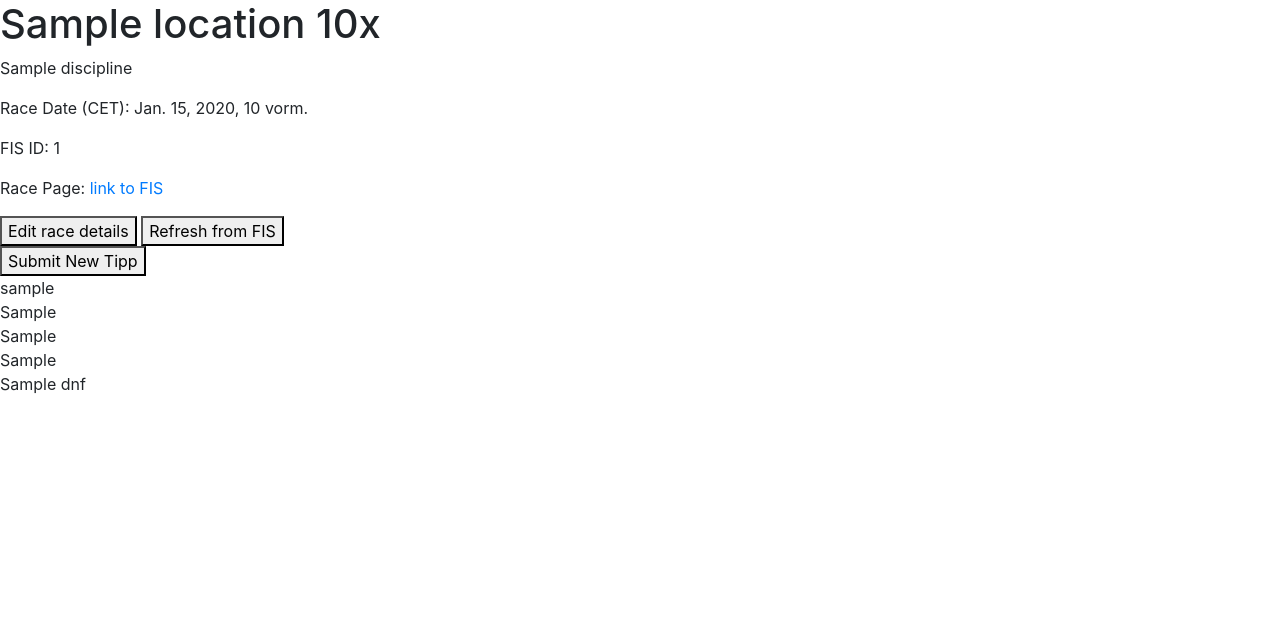
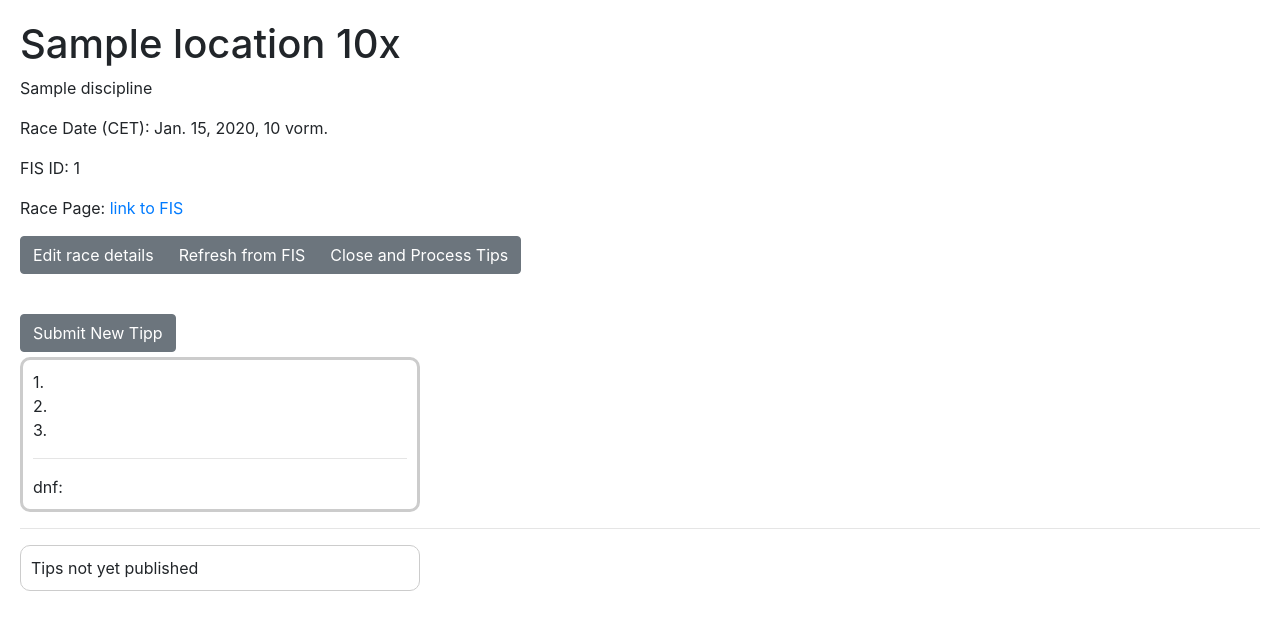
Before and after one commit to joemolloy/ski-tipp, a Django app: template skitipp/templates/race_event_detail.html in a window 1280 px wide. Shown: the part 56-686 px from the top of the page. Run offline with Django 3.2, Linux system fonts and the light colour scheme; a user stored in the database is signed in; data comes from the database, SQL or seed files in the repository; tables that the repository leaves empty hold one stand-in row (values such as "Sample post"); the template is opened without the code that fills it: values that come from a table or form of the project are taken from there, most other values are stand-ins (such as "Sample title", 1, 10 or a date in 2020); parts of the project's set-up code (start-up, migrations or seed data) failed here and were passed over; some libraries are stand-ins or nearby versions.

Commit message:
integrate functionality to upload races from fis based on id, and refresh the data as well, formatting of race list

```diff
--- /dev/null
+++ b/skitipp/static/skitipp/style.css
@@ -0,0 +1,63 @@
+.races_list  {
+    padding: 20px;
+}
+
+.races_list .race_row {
+    width: 600px;
+    border: 1px solid  #cccccc;
+    border-radius: 10px;
+    padding: 10px;
+    margin-top: 5px;
+    display:flex;
+    justify-content: space-between;
+
+}
+
+.races_list .race_row.cancelled {
+    background-color: lightgrey
+}
+
+.races_list .race_row.finished {
+    background-color: lightpink
+}
+
+div.race_card_col {
+    display: flex;
+    flex-direction: column;
+}
+
+.race_details {
+    padding: 20px;
+}
+
+.tipp_list {
+    padding: 20px;
+}
+
+.tipp {
+    margin-top: 5px;
+    width: 400px;
+    border: 1px solid  #cccccc;
+    border-radius: 10px;
+    padding: 10px;
+}
+
+.mytipp {
+    border-width: 3px;
+}
+
+div.place1::before {
+    content: "1. ";
+  }
+
+div.place2::before {
+    content: "2. ";
+  }
+
+div.place3::before {
+    content: "3. ";
+  }
+
+div.dnf::before {
+    content: "dnf: ";
+  }
--- a/skitipp/templates/base.html
+++ b/skitipp/templates/base.html
@@ -30,7 +30,8 @@
                 {{ request.user }}
                 </a>
                 <div class="dropdown-menu" aria-labelledby="navbarDropdownMenuLink">
-                {% if user.is_staff %} <a class="dropdown-item" href="#">Admin</a> {% endif %}
+                {% if user.is_staff %} <a class="dropdown-item" href="/admin">Admin</a> {% endif %}
+                {% if user.is_staff %} <a class="dropdown-item" href="{% url 'upload_race' %}">Add Race</a> {% endif %}
                 <a class="dropdown-item" href="{% url 'logout' %}">Logout</a>
                 </div>
             </li>
--- a/skitipp/templates/includes/race_info_panel.html
+++ b/skitipp/templates/includes/race_info_panel.html
@@ -13,9 +13,10 @@
     {% if object.cancelled %} <p>Cancelled</p> {% endif %}
 
     {% if user.is_staff %}
-        <div>
-            <a href="{% url 'edit_race' object.pk %}"> <button>Edit race details</button></a>
-            <a href="{% url 'update_race' object.pk %}"> <button>Refresh from FIS</button></a>
+        <div class="btn-group" role="group">
+            <a href="{% url 'edit_race' object.pk %}" class="btn btn-secondary" role="button">Edit race details</a>
+            <a href="{% url 'update_race' object.pk %}" class="btn btn-secondary">Refresh from FIS</a>
+            <a href="{% url 'update_race' object.pk %}" class="btn btn-secondary">Close and Process Tips</a>
         </div>
     {% endif %}
 
--- a/skitipp/templates/race_event_detail.html
+++ b/skitipp/templates/race_event_detail.html
@@ -4,39 +4,47 @@
 
 {% include "includes/race_info_panel.html" %}
 
+
+<div class="tipp_list">
+
+    {% if not object.cancelled and not object.finished %}
+    <a href="{{object.tipp_link}}" class="btn btn-secondary">Submit New Tipp</a>
+    {% endif %}
+
+    <div class="tipp mytipp rd-flex flex-row">
+        {% if current_tipp %}
             <div>
-{% if not object.cancelled and not object.finished %}
-<a href="{{object.tipp_link}}"> <button>Submit New Tipp</button></a>
-{% endif %}
-</div>
-
-
-<div class="tipp mytipp">
-    {% if current_tipp %}
                 <div class="place1"> {{ current_tipp.place_1 }} </div>
                 <div class="place2"> {{ current_tipp.place_2}} </div>
                 <div class="place3"> {{ current_tipp.place_3 }} </div>
+                <hr>
                 <div class="dnf"> {{ current_tipp.dnf }} </div>
+            </div>
         {% else %}
         No tip made yet!
         {% endif %}
     </div>
-
-{% if True or object.cancelled or object.finished %}
+    <hr>
+    {% if object.cancelled or object.finished %}
         {% for tipp in object.get_last_tipps %}
             {% if tipp.tipper != request.user %}
-            <div class="tipp">
+                <div class="tipp rd-flex flex-row">
+                    <div>
                         <div class="tipper"> {{ tipp.tipper.username }} </div>
                         <div class="place1"> {{ tipp.place_1 }} </div>
                         <div class="place2"> {{ tipp.place_2}} </div>
                         <div class="place3"> {{ tipp.place_3 }} </div>
                         <div class="dnf"> {{ tipp.dnf }} </div>
                     </div>
+                </div>
             {% endif %}
         {% endfor %}
     {% else %}
+    <div class="tipp rd-flex flex-row">
         Tips not yet published
+    </div>
     {% endif %}
+</div>
 
 
 
```
Also changed, not shown: skitipp/templates/race_list.html (+13 -8 lines), skitipp/templates/upload_race_form.html (added, +11 -0 lines). Lines whose indentation alone changed are shown as unchanged.
